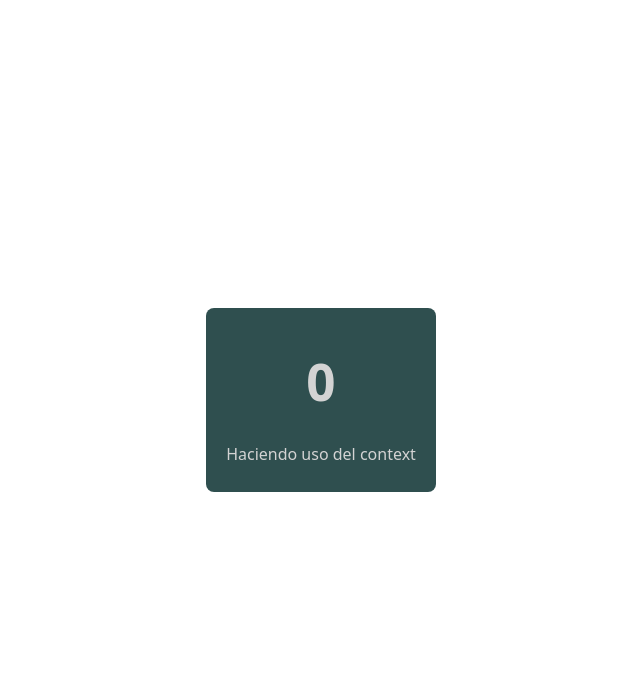
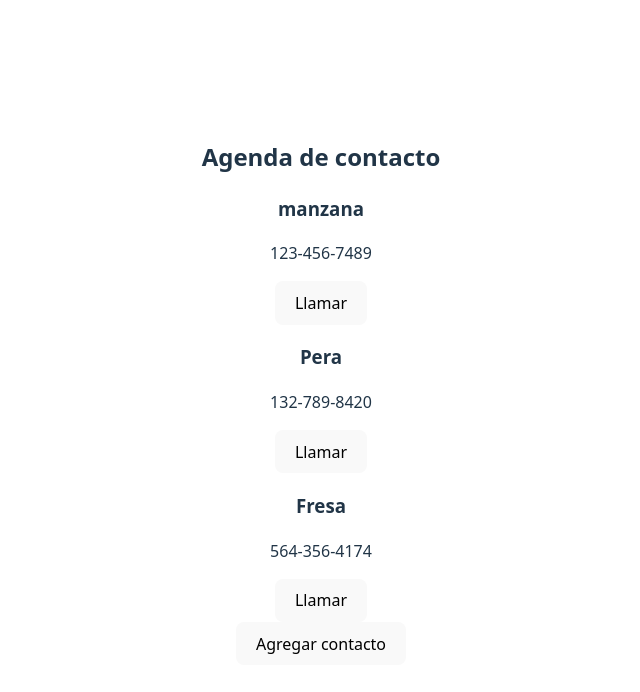
Before and after one commit to bozus94/react-course, a React (Vite) app: page / in a window 1280 px wide. Shown: the top 692 px of the page, without its empty margins (319-959 px from the left). Built offline with nearby package versions, Linux system fonts and the light colour scheme.

Commit message:
feat:clase-10-useRef-UseMemo-useCallback

```diff
--- a/src/App.tsx
+++ b/src/App.tsx
@@ -1,20 +1,15 @@
 import "./App.css";
-import { CompositeButton, ChildrenButton } from "./components";
-import { GlobalProvider } from "./context/";
+import { /* BookReader, FocusRef, */ /* ShoppingCart */ PhoneBook } from "./components";
 
 function App() {
-	const handler = () => {
-		alert("hay me clickiaste");
-	};
-
 	return (
-		<GlobalProvider>
-			<CompositeButton parentMethod={handler}>
-				<ChildrenButton>
-					<p>Haciendo uso del context</p>
-				</ChildrenButton>
-			</CompositeButton>
-		</GlobalProvider>
+		<>
+			{/* <BookReader />
+			<br />
+			<FocusRef />
+			<ShoppingCart />*/}
+			<PhoneBook />
+		</>
 	);
 }
 
--- /dev/null
+++ b/src/components/UseMemo/ShoppingCart.tsx
@@ -0,0 +1,67 @@
+//objetivo: memorizar (cache) el resultado de una función costosa que se vuelve a llamar
+//compara si el beneficio de memorizarlo es mayor al de recalcularlo
+
+import { useMemo, useState } from "react";
+
+//ejemplo:
+// tenemos una lista de compra y ya calculaste el costo total de toda la compra
+//si no agregamos nada ni cambiamos nada , cual es el costo total?
+
+interface ItemsPros {
+	id: number;
+	name: string;
+	price: number;
+}
+
+export const ShoppingCart = () => {
+	const [items, setItems] = useState<ItemsPros[]>([
+		{ id: 1, name: "manzana", price: 2 },
+		{ id: 2, name: "Pera", price: 1 },
+		{ id: 3, name: "Fresa", price: 1.5 },
+	]);
+
+	const [discount, setDiscount] = useState<number>(0);
+
+	const totalCost = useMemo(() => items.reduce((total, item) => (total = total + item.price), 0), [items]);
+
+	const finalCost = useMemo(() => totalCost - discount, [totalCost, discount]);
+
+	const addItem = () => {
+		const newItem = {
+			id: items.length + 1,
+			name: `Product${Math.random() * 100}`,
+			price: Math.random() * 5,
+		};
+
+		setItems([...items, newItem]);
+	};
+
+	return (
+		<>
+			<h1>Shopping Cart</h1>
+			<ul>
+				{items.map((item) => (
+					<li key={item.id}>
+						{item.name}: {item.price.toFixed(2)}
+					</li>
+				))}
+			</ul>
+
+			<p>Subtotal: {totalCost.toFixed(2)} </p>
+
+			<p>
+				Descuento: $
+				<input
+					type="number"
+					value={discount}
+					name="discount"
+					onChange={(e) => setDiscount(parseFloat(e.target.value) | 0)}
+				/>
+			</p>
+
+			<p>Total: $ ${finalCost.toFixed(2)}</p>
+
+			<button onClick={addItem}>Agregar item </button>
+		</>
+	);
+};
--- /dev/null
+++ b/src/components/UseRef/BookReader.tsx
@@ -0,0 +1,62 @@
+//Objetivo 1: Nos permite crear una referencia mutable que persiste durante el ciclo de vida de un componente
+//objetivo 2: Hacer referencia a un elemento del DOM
+
+//al usar ref no visualizamos los cambios ya que react no los detecta de modo que ref no realiza un commit para por tanto no se ejecuta el re-render
+
+import { useRef, useState } from "react";
+
+/*
+    ejemplo:
+    - Un marcador de un libro lo utilizamos para guardar la ultima posición de lectura
+    - Sim embargo no modifica el contenido del libro
+*/
+
+export const BookReader = () => {
+	const currentPage = useRef<number>(0);
+	const totalPage = 100;
+
+	const [current, setCurrent] = useState(0);
+
+	const nextPage = () => {
+		currentPage.current += 1;
+		console.log(`has avazando a la pagina ${currentPage.current}`);
+	};
+
+	const previousPage = () => {
+		if (currentPage.current === 1) {
+			console.log("No se puede retroceder, Ya estas en la primer pagina");
+			return;
+		}
+
+		currentPage.current -= 1;
+		console.log(`has retrocedido a la pagina ${currentPage.current}`);
+	};
+
+	const goToPage = (page: number) => {
+		if (page < 1 || page > totalPage) {
+			console.log("La pagina no existe");
+			return;
+		}
+
+		currentPage.current = page;
+		setCurrent(page);
+		console.log(`has saltado a la pagina ${currentPage.current}`);
+	};
+
+	return (
+		<div>
+			<h2>Lectura de libro</h2>
+			<p>Pagina actual: {currentPage.current}</p>
+			<p>Pagina actual [ STATE ]: {current}</p>
+			<button onClick={nextPage}>Pagina siguiente</button>
+			<button onClick={previousPage}>Pagina anterior</button>
+			<button
+				onClick={() => {
+					goToPage(50);
+				}}
+			>
+				Avanzar pagina 50
+			</button>
+		</div>
+	);
+};
--- /dev/null
+++ b/src/components/UseRef/FocusRef.tsx
@@ -0,0 +1,22 @@
+import { useRef } from "react";
+
+export const FocusRef = () => {
+	const inputRef = useRef<HTMLInputElement>(null);
+
+	const handleClick = () => {
+		if (!inputRef.current) {
+			console.log("No existe referencia al elemento");
+			return;
+		}
+
+		inputRef.current.focus();
+	};
+
+	return (
+		<>
+			<input ref={inputRef} type="text" name="name" placeholder="Escribe algo aqui..." />
+			<br />
+			<button onClick={handleClick}>Focus</button>
+		</>
+	);
+};
--- a/src/components/index.ts
+++ b/src/components/index.ts
@@ -1,2 +1,6 @@
 export * from "./Button/Button.tsx";
 export * from "./CompositeButton/CompositeButton.tsx";
+export * from "./UseRef/BookReader.tsx";
+export * from "./UseRef/FocusRef.tsx";
+export * from "./UseMemo/ShoppingCart.tsx";
+export * from "./useCallback/PhoneBook.tsx";
--- /dev/null
+++ b/src/components/useCallback/PhoneBook.tsx
@@ -0,0 +1,70 @@
+//objetivo: memoriza la instancia de una función
+//hace que un hijo no renderice
+
+import { useCallback, memo, useState } from "react";
+
+//ejemplo: imagina que tienes un numero al que llamas con frecuencia
+//en vez de marcarlo continuamente lo guardamos en los contactos del teléfono
+//a menos que el numero cambie utilizare el mismo contacto
+
+interface Contact {
+	id: number;
+	name: string;
+	phone: string;
+}
+
+interface ContactsProps {
+	contact: Contact;
+	onCall: (name: string) => void;
+}
+
+//memo: evita el re-renderizado de un componente si su contenido no cambia
+const ContactCard = memo(({ contact, onCall }: ContactsProps) => {
+	console.log(`Renderizando ${contact.name}`);
+
+	return (
+		<div>
+			<h3>{contact.name}</h3>
+			<p>{contact.phone}</p>
+			<button onClick={() => onCall(contact.name)}>Llamar</button>
+		</div>
+	);
+});
+
+export const PhoneBook = () => {
+	const [contacts, setContacts] = useState<Contact[]>([
+		{ id: 1, name: "manzana", phone: "123-456-7489" },
+		{ id: 2, name: "Pera", phone: "132-789-8420" },
+		{ id: 3, name: "Fresa", phone: "564-356-4174" },
+	]);
+
+	const [log, setLog] = useState<string>("");
+
+	const makeCall = useCallback((name: string) => setLog(`Llamando al contacto ${name} `), [setLog]);
+
+	const makePhone = (): string =>
+		`${Math.floor(100 * Math.random() * 10)}-${Math.floor(100 * Math.random() * 10)}-${Math.floor(
+			100 * Math.random() * 100
+		)}`;
+
+	const addContact = () => {
+		const newContact = {
+			id: contacts.length + 1,
+			name: `Contacto ${contacts.length + 1}`,
+			phone: makePhone(),
+		};
+
+		setContacts([...contacts, newContact]);
+	};
+
+	return (
+		<>
+			<h2>Agenda de contacto</h2>
+			{contacts.map((item) => (
+				<ContactCard key={item.id} contact={item} onCall={makeCall} />
+			))}
+			<button onClick={addContact}>Agregar contacto</button>
+			<p>{log}</p>
+		</>
+	);
+};
```
Also changed, not shown: 1 other file (tests, documents, lock files or other folders).
